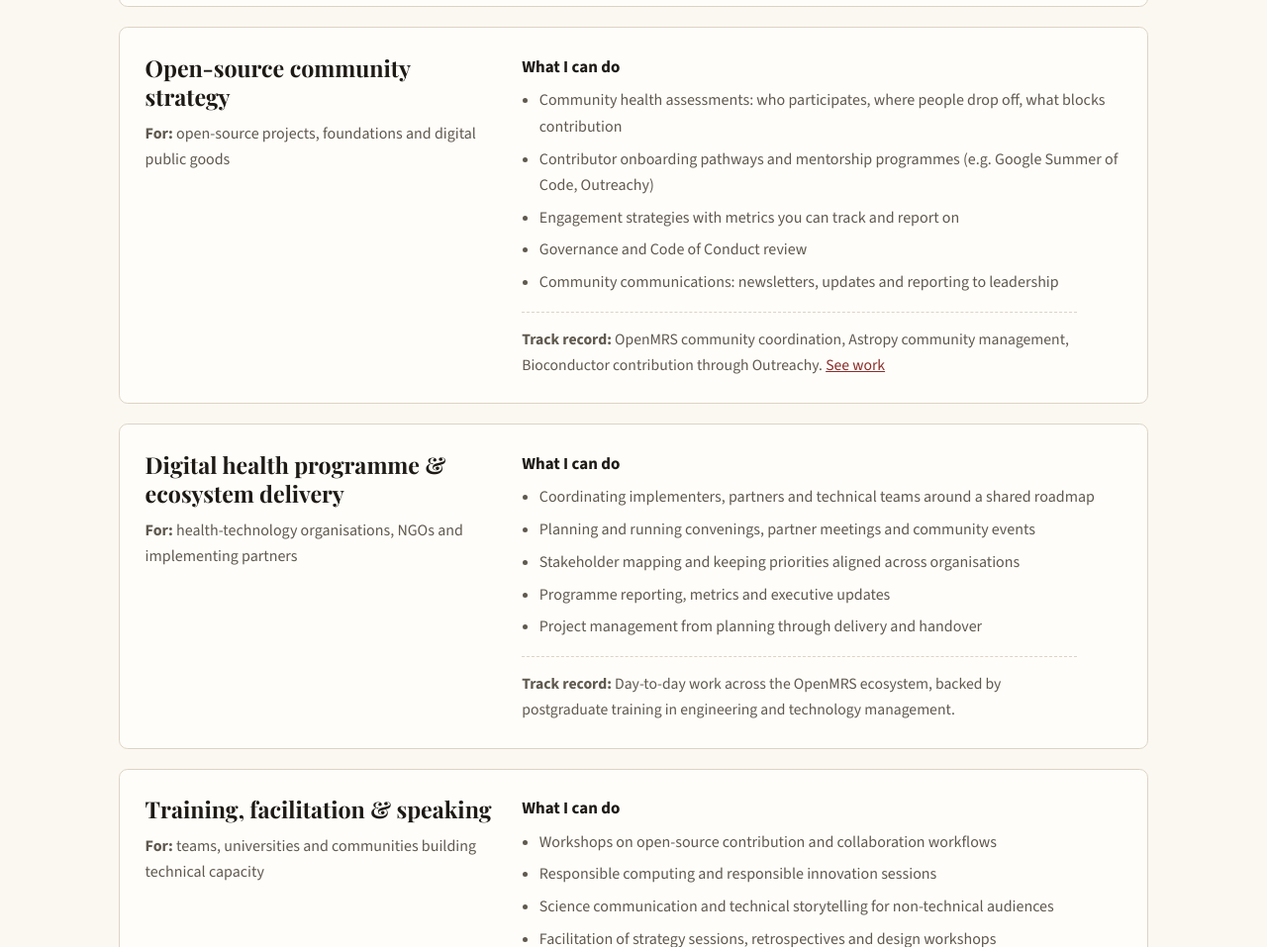
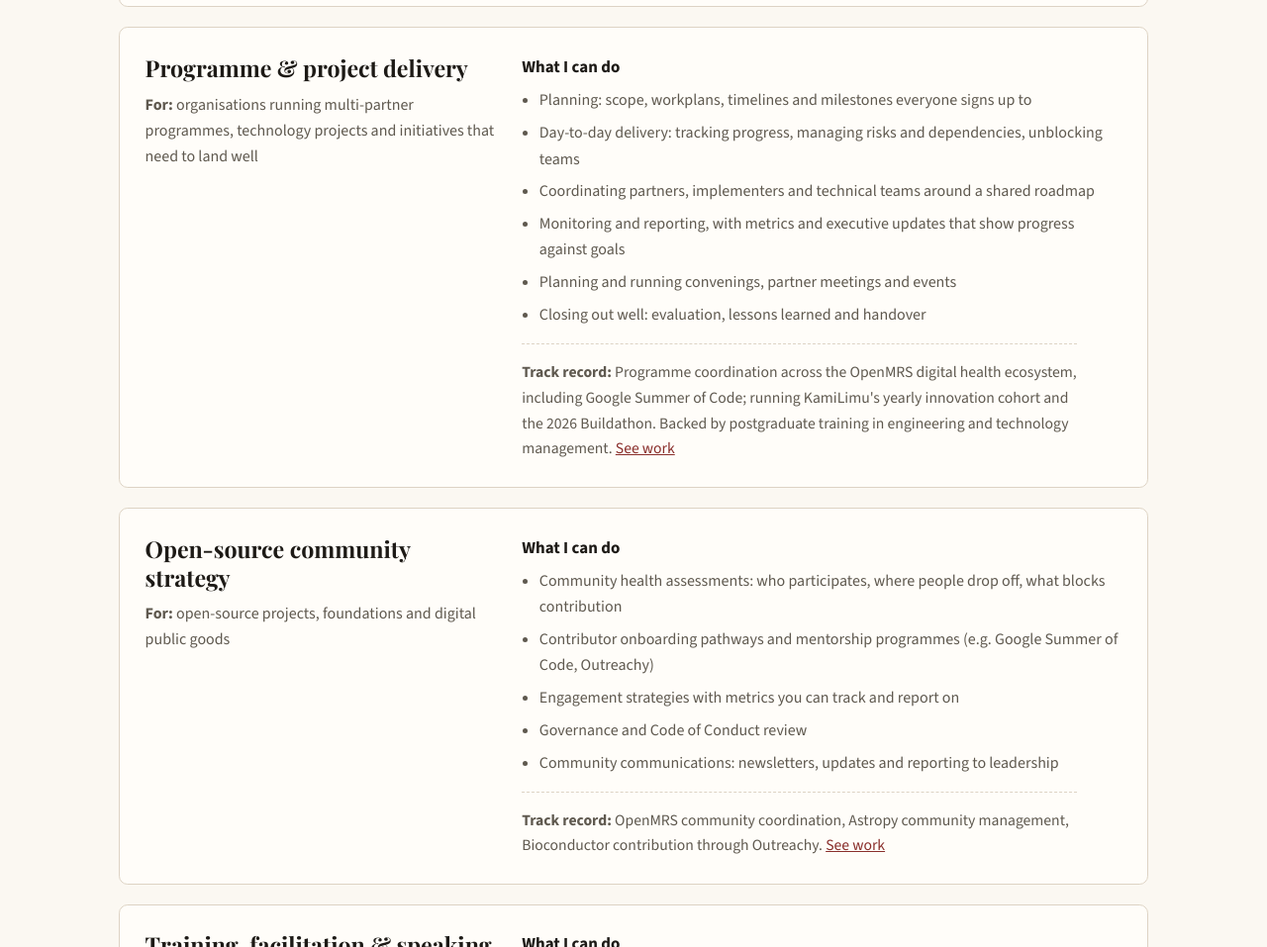
Before and after one commit to BerylKanali/personal-website, a plain HTML site: page services.html in a window 1280 px wide. Shown: the part 906-1863 px from the top of the page at 99% size. Drawn offline with nearby package versions, Linux system fonts and the light colour scheme.

Commit message:
Add a dedicated programme & project delivery service
Broaden the digital-health-only delivery service into general
programme and project delivery (planning, day-to-day delivery, partner
coordination, reporting, close-out), with OpenMRS and KamiLimu as the
track record. List it second on Services and the homepage, after
innovation programme design, and link it from the Work case studies.

Co-Authored-By: Claude Opus 5.5 <noreply@anthropic.com>
Claude-Session: https://claude.ai/code/session_011xEgmuE4S4L5QixbqaLqwP

```diff
--- a/services.html
+++ b/services.html
@@ -4,13 +4,13 @@
   <meta charset="UTF-8">
   <meta name="viewport" content="width=device-width, initial-scale=1.0">
   <title>Services – Beryl Kanali</title>
-  <meta name="description" content="Ways to work with Beryl Kanali: programme and innovation roles, advisory and project work in innovation programme design, open-source community strategy, digital health programme delivery, and training.">
+  <meta name="description" content="Ways to work with Beryl Kanali: programme and innovation roles, advisory and project work in innovation programme design, programme and project delivery, open-source community strategy, and training.">
   <meta name="author" content="Beryl Kanali">
 
   <!-- Link previews (LinkedIn, WhatsApp, Slack, email) -->
   <meta property="og:type" content="website">
   <meta property="og:title" content="Services – Beryl Kanali">
-  <meta property="og:description" content="Ways to work with Beryl Kanali: programme and innovation roles, advisory and project work in innovation programme design, open-source community strategy, digital health programme delivery, and training.">
+  <meta property="og:description" content="Ways to work with Beryl Kanali: programme and innovation roles, advisory and project work in innovation programme design, programme and project delivery, open-source community strategy, and training.">
   <meta property="og:url" content="https://berylkanali.github.io/personal-website/services.html">
   <meta property="og:site_name" content="Beryl Kanali">
   <meta property="og:image" content="https://berylkanali.github.io/personal-website/images/og-card.jpg">
@@ -76,6 +76,25 @@
               </div>
             </article>
 
+            <article class="service" id="delivery">
+              <div class="service-head">
+                <h3>Programme &amp; project delivery</h3>
+                <p class="service-who"><strong>For:</strong> organisations running multi-partner programmes, technology projects and initiatives that need to land well</p>
+              </div>
+              <div class="service-body">
+                <p class="service-label">What I can do</p>
+                <ul>
+                  <li>Planning: scope, workplans, timelines and milestones everyone signs up to</li>
+                  <li>Day-to-day delivery: tracking progress, managing risks and dependencies, unblocking teams</li>
+                  <li>Coordinating partners, implementers and technical teams around a shared roadmap</li>
+                  <li>Monitoring and reporting, with metrics and executive updates that show progress against goals</li>
+                  <li>Planning and running convenings, partner meetings and events</li>
+                  <li>Closing out well: evaluation, lessons learned and handover</li>
+                </ul>
+                <p class="service-proof"><strong>Track record:</strong> Programme coordination across the OpenMRS digital health ecosystem, including Google Summer of Code; running KamiLimu's yearly innovation cohort and the 2026 Buildathon. Backed by postgraduate training in engineering and technology management. <a href="work.html">See work</a></p>
+              </div>
+            </article>
+
             <article class="service" id="community">
               <div class="service-head">
                 <h3>Open-source community strategy</h3>
@@ -91,24 +110,6 @@
                   <li>Community communications: newsletters, updates and reporting to leadership</li>
                 </ul>
                 <p class="service-proof"><strong>Track record:</strong> OpenMRS community coordination, Astropy community management, Bioconductor contribution through Outreachy. <a href="work.html">See work</a></p>
-              </div>
-            </article>
-
-            <article class="service" id="delivery">
-              <div class="service-head">
-                <h3>Digital health programme &amp; ecosystem delivery</h3>
-                <p class="service-who"><strong>For:</strong> health-technology organisations, NGOs and implementing partners</p>
-              </div>
-              <div class="service-body">
-                <p class="service-label">What I can do</p>
-                <ul>
-                  <li>Coordinating implementers, partners and technical teams around a shared roadmap</li>
-                  <li>Planning and running convenings, partner meetings and community events</li>
-                  <li>Stakeholder mapping and keeping priorities aligned across organisations</li>
-                  <li>Programme reporting, metrics and executive updates</li>
-                  <li>Project management from planning through delivery and handover</li>
-                </ul>
-                <p class="service-proof"><strong>Track record:</strong> Day-to-day work across the OpenMRS ecosystem, backed by postgraduate training in engineering and technology management.</p>
               </div>
             </article>
 
```
Also changed, not shown: index.html (+4 -4 lines), work.html (+2 -2 lines).
